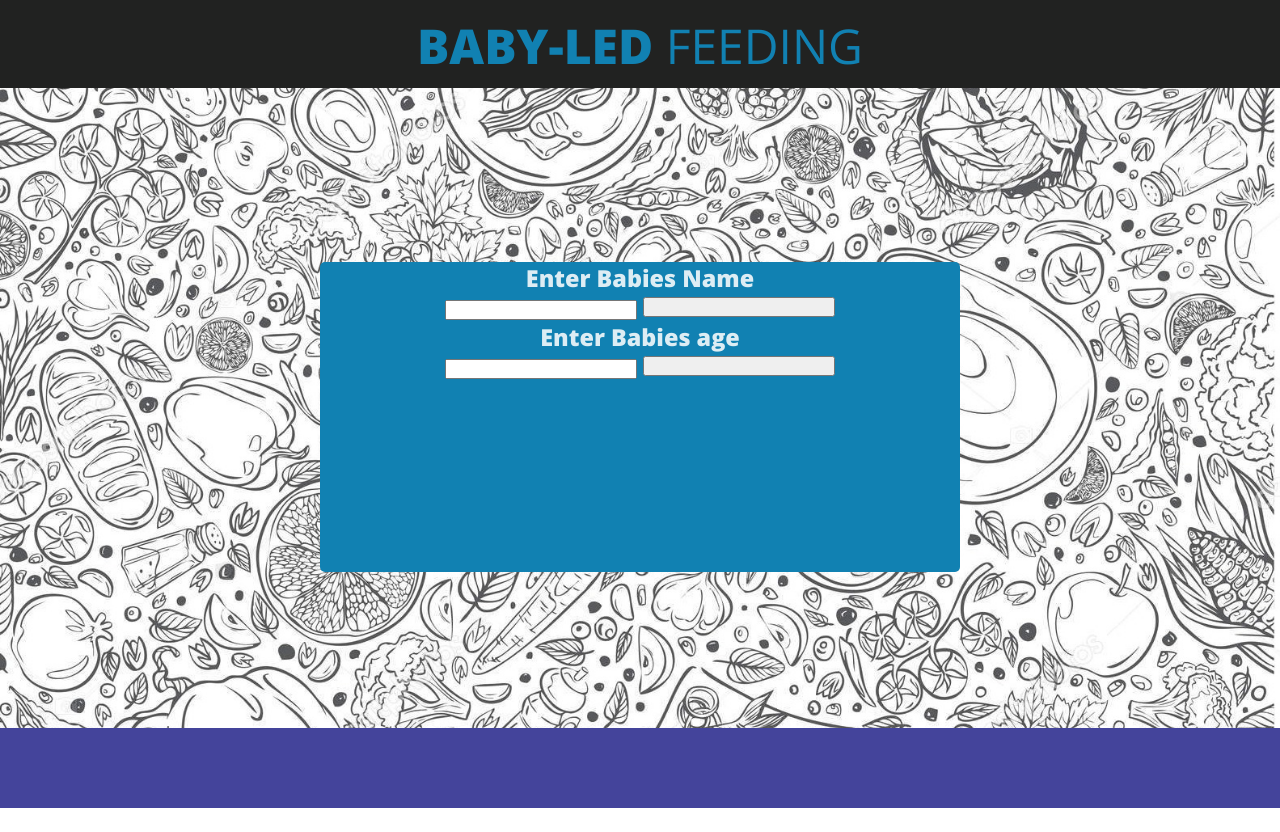
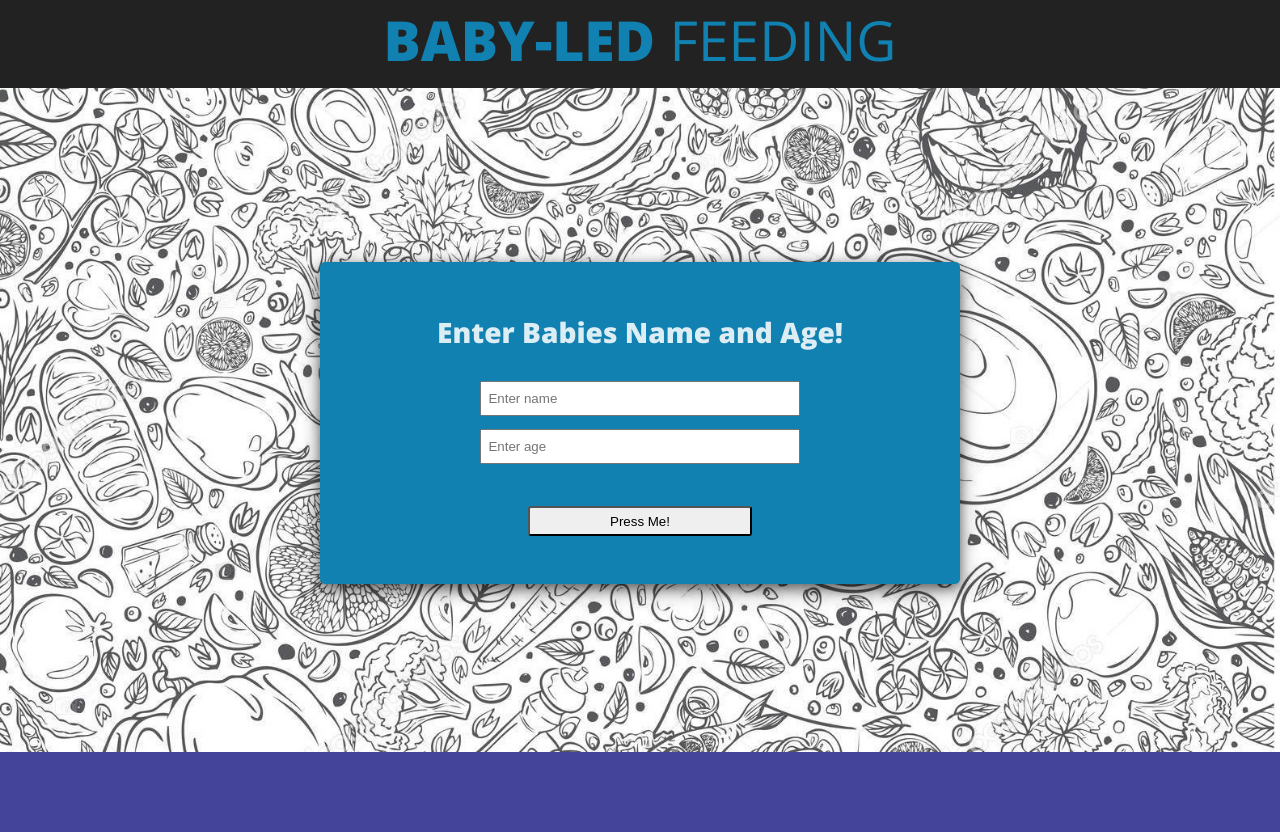
Before and after one commit to Jessmaxim303/baby-led-feeding, a plain HTML site: page index.html in a window 1280 px wide. Before the commit the page ends 808 px from the top, so only its background shows below. Drawn offline with nearby package versions, Linux system fonts and the light colour scheme.

Commit message:
Matches desktop spec

```diff
--- a/index.html
+++ b/index.html
@@ -16,27 +16,27 @@
 		<main>
 
 			<article id="main__artiacle--container">
-				<h3>
-					Enter Babies Name
+				<h3 id="main__input--text">
+					Enter Babies Name and Age!
 				</h3>
-				<input id="main__name--input">
+				<input id="main__name--input" placeholder="Enter name">
 				</input>
-				<button id="main__name--button">
+				<input id="main__age--input" placeholder="Enter age">
+				</input>
+				<button id="main__age--button">Press Me!
 				</button>
-				<h3>
-					Enter Babies age
-				</h3>
-				<input id="main__age--input">
-				</input>
-				<button id="main__age--button">
-				</button>
+      </article>
+      <article id="main__info--card">
+<!-- JS********************** -->
       </article>
 
 		</main>
-
+<!-- FOOTER****************** -->
 		<footer id="footer__section">
 		</footer>
 
 	</body>
 
+	<script src="main.js"></script>
+
 </html>
--- a/main.js
+++ b/main.js
@@ -0,0 +1,15 @@
+var nameInput = document.getElementById('main__name--input');
+var ageInput = document.getElementById('main__age--input');
+var mainButton = document.getElementById('main__age--button');
+var infoCard = document.getElementById('main__info--card');
+
+mainButton.addEventListener("click", mainEvent);
+
+function mainEvent() {
+	 infoCard.insertAdjacentHTML('afterbegin',
+    `<container id="info__card--container">
+      <div id="card__container">
+       <h3>Hello</h3>
+       <div>
+     </container>`);
+};
--- a/styles.css
+++ b/styles.css
@@ -14,16 +14,20 @@ header {
 	background: #212221;
 	text-align: center;
 	font-family: sans-serif;
-	font-size: 2em;
+	font-size: 2.3em;
 	font-family: 'Open Sans', sans-serif;
 	font-weight: 800;
 	color: #1181b2;
-	padding-top: 1%;
+	padding-top: 2px;
+}
+
+#main__input--text {
+	margin-bottom: 30px;
 }
 
 main {
 	width: 100%;
-	height: 80%;
+	height: 83%;
 	background-image: url(images/baby-led.jpg);
 	background-size: cover;
 	padding-top: 20px;
@@ -35,11 +39,13 @@ main {
 	font-family: 'Open Sans', sans-serif;
 	font-weight: 800;
 	color: #ddedf4;
-	font-size: 1.25em;
+	font-size: 1.5em;
+	padding-top: 4%;
 	background: #1181b2;
-	margin: 12% auto;
+	margin: 12% auto 0 auto;
 	border-radius: 5px;
 	text-align: center;
+	box-shadow: 0 4px 12px 0 rgba(0, 0, 0, 0.4), 0 6px 20px 0 rgba(0, 0, 0, 0.4)
 }
 
 #footer__section {
@@ -50,13 +56,49 @@ main {
 
 #main__name--input,
 #main__age--input {
-	width: 30%;
-	height: 20px;
-	display: inline-block;
+	width: 50%;
+	height: 35px;
+	display: block;
+	margin: 2% auto;
+	padding-left: 1%;
 }
 
-#main__name--button,
 #main__age--button {
-	width: 30%;
-	height: 20px;
+	width: 35%;
+	height: 30px;
+	border-radius: 3px;
+	margin-top: 30px;
 }
+
+/*JS*******************/
+
+/*#main__info--card {
+	width: 50%;
+	height: 200px;
+	background: #ddedf4;
+	color: #212221;
+	margin: 0 auto;
+}*/
+
+#info__card--container {
+/*	width: 100%;
+	height: 100%;
+	background: #ddedf4; */
+  /*  width: 50%;
+	height: 200px;
+	background: #ddedf4;
+	color: #212221;
+	margin: 0 auto;*/
+}
+
+#card__container {
+	width: 50%;
+	height: 150px;
+	background: #ddedf4;
+	color: #212221;
+	margin: 0 auto;
+	padding: 3%;
+	font-family: 'Open Sans', sans-serif;
+	font-weight: 400;
+	box-shadow: 0 4px 12px 0 rgba(0, 0, 0, 0.4), 0 6px 20px 0 rgba(0, 0, 0, 0.4);
+};
```
